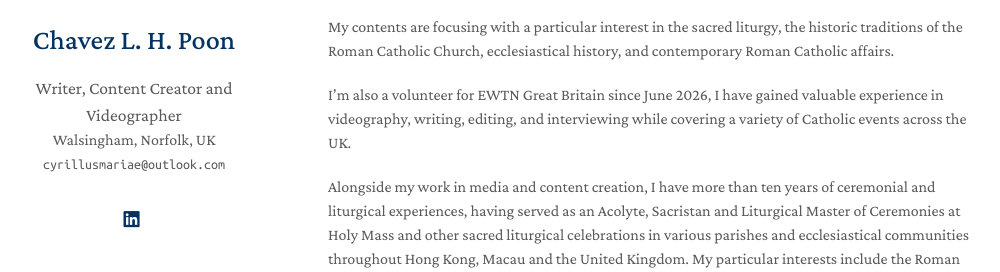
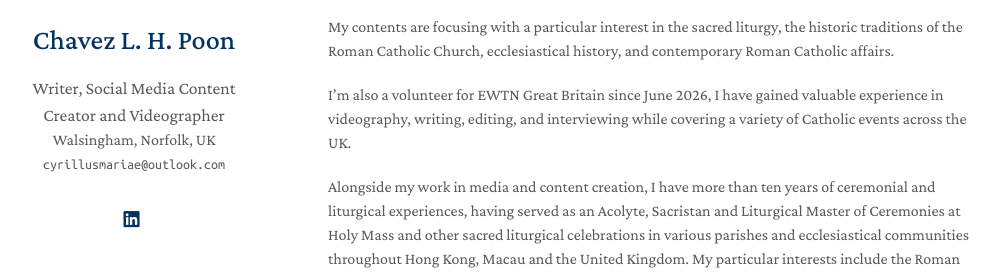
Before and after one commit to cyrillusmariae/portfolio-website, a Jekyll site: the page built from index.md, in a window 1280 px wide. Shown: the part 162-434 px from the top of the page, without its empty margins (142-1142 px from the left). Built offline with Jekyll 4.4.1, drawn with Linux system fonts in a browser that asks for light colours; a style sheet for code colours, icons or effects is not loaded; our own code applies the rules of GitHub Pages for plain Markdown files.

Commit message:
Update position description in config file

```diff
--- a/_config.yml
+++ b/_config.yml
@@ -1,6 +1,6 @@
 # Basic Information
 title: Chavez L. H. Poon
-position: Writer, Content Creator and Videographer
+position: Writer, Social Media Content Creator and Videographer
 affiliation: Walsingham, Norfolk, UK
 email: cyrillusmariae@outlook.com
 
```
